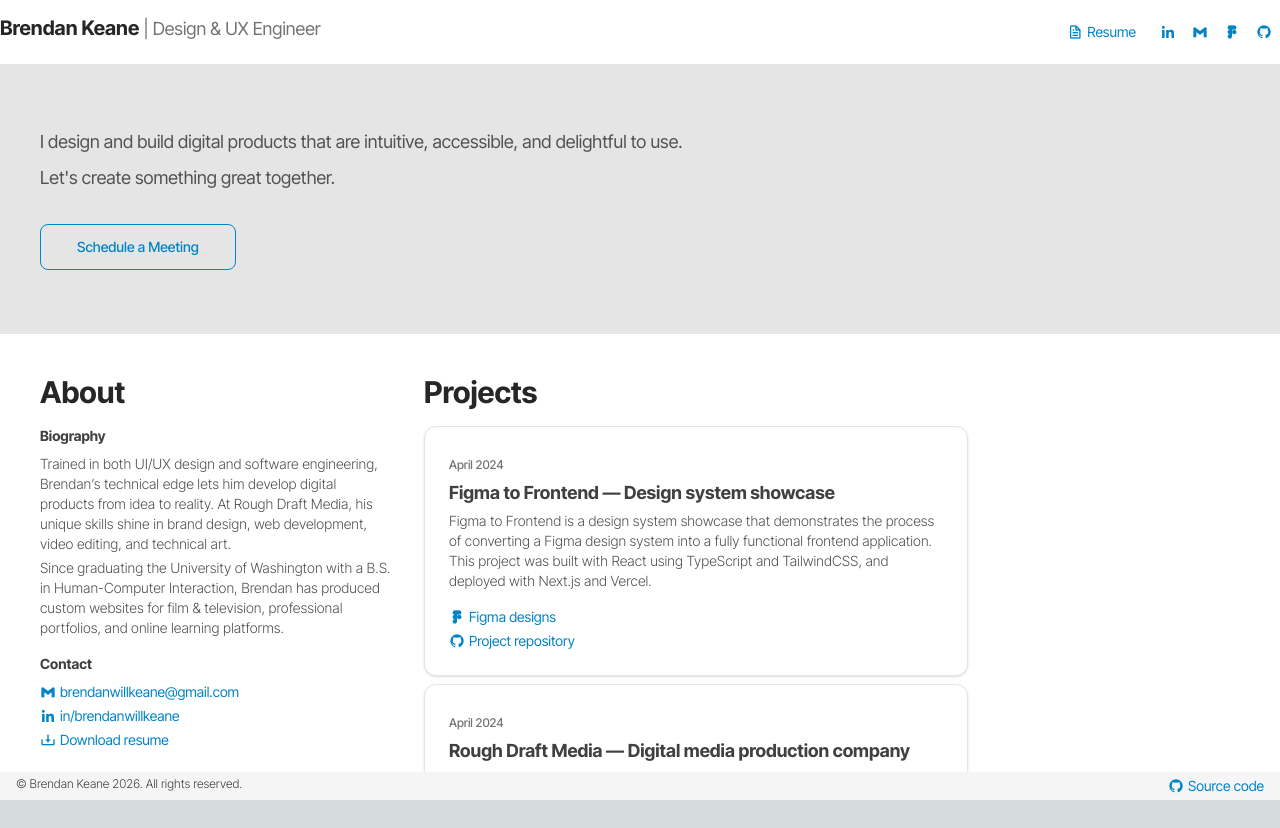
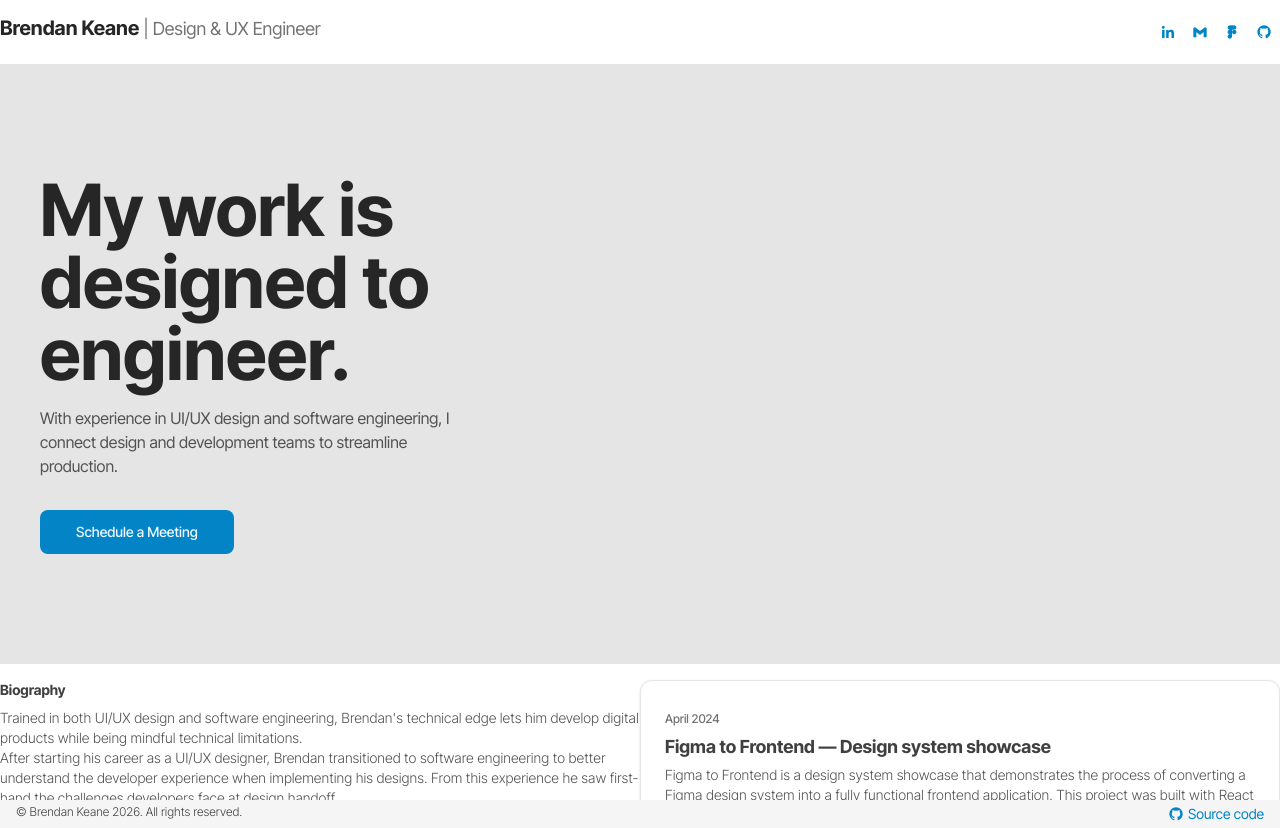
Before and after one commit to brendanwilliam/bkportfolio, a Next.js app: page / in a window 1280 px wide. Before the commit the page ends 800 px from the top, so only its background shows below. Built offline with nearby package versions, Linux system fonts and the light colour scheme.

Commit message:
Arranged elements below header

```diff
--- a/src/app/page.tsx
+++ b/src/app/page.tsx
@@ -10,10 +10,9 @@ export default function Home() {
     <main className="flex md:sticky md:top-0 min-h-screen flex-col w-screen bg-white overflow-auto md:max-h-screen">
       <Header />
       <Hero />
-      <Content className="lg:flex md:top-0 block lg:flex-row-reverse justify-start items-start md:p-6">
-        <div className="size-0 ml-auto"></div>
+      <Content className="container mx-auto flex">
+        <About />
         <Projects />
-        <About />
       </Content>
     </main>
   );
--- a/src/components/About.tsx
+++ b/src/components/About.tsx
@@ -11,15 +11,18 @@ interface ContactLink {
 const contact: ContactLink[] = [
   { title: "brendanwillkeane@gmail.com", icon: "bxl-gmail", href: "mailto:brendanwillkeane@gmail.com" },
   { title: "in/brendanwillkeane", icon: "bxl-linkedin", href: "https://www.linkedin.com/in/brendanwillkeane/" },
-  { title: "Download resume", icon: "bx-download", href: "/resume-brendankeane.pdf" }
+  { title: "Download resume", icon: "bx-file", href: "/resume-brendankeane.pdf" }
 ]
 
 function Biography() {
   return (
     <SubSection title="Biography">
       <div className="font-light text-neutral-600 text-sm space-y-1">
-        <p>Trained in both UI/UX design and software  engineering, Brendan’s technical edge lets him develop digital products  from idea to reality. At Rough Draft Media, his unique skills shine in  brand design, web development, video editing, and technical art.</p>
-        <p>Since  graduating the University of Washington with a B.S. in Human-Computer  Interaction, Brendan has produced custom websites for film &  television, professional portfolios, and online learning platforms.</p>
+        <p>Trained in both UI/UX design and software engineering, Brendan&apos;s technical edge lets him develop digital products while being mindful technical limitations.<br/>
+        After starting his career as a UI/UX designer, Brendan transitioned to software engineering to better understand the developer experience when implementing his designs. From this experience he saw first-hand the challenges developers face at design handoff.<br/>
+        At Rough Draft Media, his unique skills shine in brand design, web development, video editing, and technical art. He also explores the intersection of design and technology as a game developer and UI artist.<br/>
+        Combining his passion for teaching technology and his experience in the field, Brendan is the lead designer for Smash Technology, a Seattle-based startup that provides tech industry training for underrepresented communities.<br/>
+        </p>
       </div>
     </SubSection>
 
@@ -40,7 +43,7 @@ function Contact() {
 
 export function About() {
   return (
-    <Section id="about" title="About" className="md:max-w-sm">
+    <Section id="about" className="w-1/2">
       <Biography />
       <Contact />
     </Section>
--- a/src/components/Footer.tsx
+++ b/src/components/Footer.tsx
@@ -4,7 +4,7 @@ export function Footer() {
 
   return (
     <footer>
-      <div className="w-full bg-neutral-100 py-1 px-4 md:fixed md:bottom-0">
+      <div className="w-full bg-neutral-100 py-1 px-4 relative z-50">
         <div className="flex justify-between">
           <div>
             <p className="text-neutral-700 text-xs font-light">&copy; Brendan Keane {new Date().getFullYear()}. All rights reserved.</p>
--- a/src/components/Header.tsx
+++ b/src/components/Header.tsx
@@ -57,21 +57,12 @@ function ResumeButton() {
   )
 }
 
-function ActionButtons() {
-  return(
-    <div className="flex gap-4 flex-row-reverse">
-      <SocialLinks />
-      <ResumeButton />
-    </div>
-  )
-}
-
 export function Header() {
   return (
     <div className="w-screen z-50">
       <div className="container mx-auto flex justify-between items-center h-16">
         <Title />
-        <ActionButtons />
+        <SocialLinks />
       </div>
     </div>
   )
--- a/src/components/Hero.tsx
+++ b/src/components/Hero.tsx
@@ -43,9 +43,11 @@ function Profile() {
 
 function ValueProp() {
   return (
-    <div className="flex flex-col gap-2">
-      <p className="text-lg text-neutral-600">I design and build digital products that are intuitive, accessible, and delightful to use.</p>
-      <p className="text-lg text-neutral-600">Let&apos;s create something great together.</p>
+    <div className="flex flex-col gap-4 w-[45ch]">
+      <p className="text-7xl font-bold text-neutral-800">
+        My work is designed to engineer.</p>
+      <p className="text-neutral-600">
+        With experience in UI/UX design and software engineering, I connect design and development teams to streamline production.</p>
     </div>
   )
 }
@@ -60,28 +62,11 @@ function SocialLinks() {
   )
 }
 
-function ActionButtons() {
-  return (
-    <div className="flex gap-2">
-      <MeetingButton />
-    </div>
-  )
-}
-
 function HeroProfile() {
   return (
-    <div className="flex flex-col justify-start md:justify-between md:py-16 h-full items-start gap-8">
+    <div className="container mx-auto flex flex-col justify-center items-start gap-8 py-20 h-[600px]">
       <ValueProp />
-      <ActionButtons />
-    </div>
-  )
-}
-
-function HeroMenu() {
-  return (
-    <div className="md:hidden w-full flex flex-col justify-end items-center gap-1">
-      <Button href="#projects" style="primary">Projects</Button>
-      <Button href="#about" style="secondary">About</Button>
+      <MeetingButton />
     </div>
   )
 }
--- a/src/components/MeetingButton.tsx
+++ b/src/components/MeetingButton.tsx
@@ -5,7 +5,7 @@ export function MeetingButton() {
     <div className="flex flex-col items-center">
       <Button
         href="https://calendly.com/brendan-jkp8/30min"
-        style="secondary"
+        style="primary"
       >
         Schedule a Meeting
       </Button>
--- a/src/components/Projects.tsx
+++ b/src/components/Projects.tsx
@@ -84,8 +84,8 @@ function ProjectCard({
 
 export function Projects() {
   return (
-    <Section id="projects" title="Projects" className="md:max-w-xl">
-      <div className="flex flex-col gap-2 justify-center items-stretch px-4">
+    <Section id="projects" className="w-1/2">
+      <div className="flex flex-col gap-2 justify-center items-stretch">
         {projects.map((project, index) => (
           <ProjectCard key={index} date={project.date} title={project.title} description={project.description} links={project.links} />
         ))}
--- a/src/components/Section.tsx
+++ b/src/components/Section.tsx
@@ -2,18 +2,15 @@ import clsx from 'clsx';
 
 export function Section({
   id,
-  title,
   children,
   className = "",
 }: {
   id: string,
-  title: string,
   children: React.ReactNode,
   className?: string
 }) {
   return (
     <div id={id} className={clsx("w-full pt-4 pb-8", className)}>
-      <h1 className="px-4 text-3xl text-neutral-800 font-bold pb-4">{title}</h1>
       {children}
     </div>
   )
--- a/src/components/SubSection.tsx
+++ b/src/components/SubSection.tsx
@@ -1,6 +1,6 @@
 export function SubSection({ title, children }: { title: string, children: React.ReactNode }) {
   return (
-    <div className="w-full px-4 pb-4">
+    <div className="w-full pb-4">
       <h2 className="text-sm text-neutral-700 font-bold pb-2">{title}</h2>
       {children}
     </div>
```
